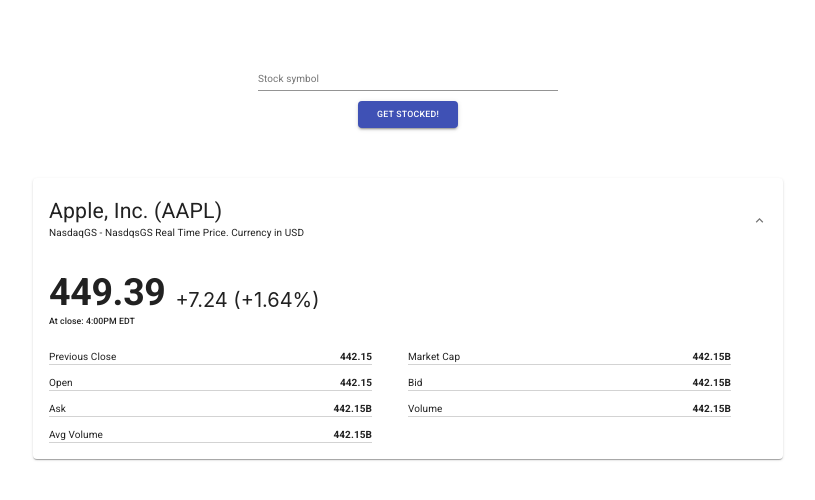
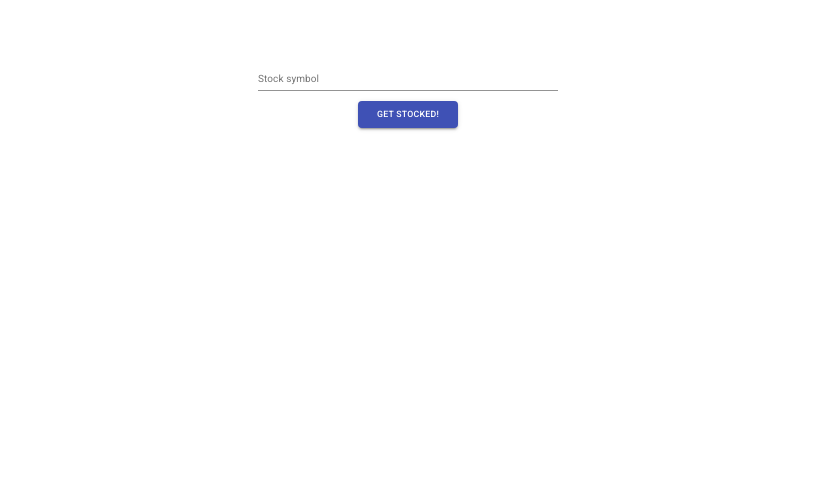
Before and after one commit to berlink2/finantier-test-fe, a React (Create React App) app: page / in a window 1280 px wide. Shown: the top 500 px of the page, without its empty margins (232-1047 px from the left). Built offline with nearby package versions, Linux system fonts and the light colour scheme.

Commit message:
integrated api into ui

```diff
--- a/src/App.js
+++ b/src/App.js
@@ -8,8 +8,7 @@
   AccordionDetails,
 } from '@material-ui/core';
 import { getStock } from './api/getStock';
-import Typography from '@material-ui/core/Typography';
-import ExpandMoreIcon from '@material-ui/icons/ExpandMore';
+import CircularProgress from '@material-ui/core/CircularProgress';
 import StockInfo from './Components/StockInfo';
 const AppContainer = styled.div`
   display: flex;
@@ -37,11 +36,21 @@
 
 function App() {
   const [symbol, setSymbol] = useState('');
-
+  const [stock, setStock] = useState(null);
+  const [loading, setLoading] = useState(false);
+  const [error, setError] = useState(null);
   const handleSubmit = async (e) => {
     e.preventDefault();
-    const data = await getStock(symbol);
-    console.log(data);
+    setError(() => null);
+    setLoading(() => true);
+    try {
+      const data = await getStock(symbol);
+      setStock(() => data);
+    } catch (error) {
+      setError(() => error);
+    } finally {
+      setLoading(() => false);
+    }
   };
 
   return (
@@ -54,6 +63,8 @@
             className='search-form__input'
             fullWidth
             label='Stock symbol'
+            error={error ? true : false}
+            helperText={error ? 'Symbol not found' : ''}
           />
           <Button
             type='submit'
@@ -65,7 +76,11 @@
           </Button>
         </form>
       </SymbolInputContainer>
-      <StockInfo />
+      {loading ? (
+        <CircularProgress style={{ marginTop: '10rem' }} size='5rem' />
+      ) : stock ? (
+        <StockInfo stock={stock} />
+      ) : null}
     </AppContainer>
   );
 }
--- a/src/Components/StockInfo.js
+++ b/src/Components/StockInfo.js
@@ -1,5 +1,6 @@
 import React, { useState } from 'react';
 import styled from 'styled-components';
+import { formatCash } from '../utils/formatCash';
 import {
   Accordion,
   AccordionSummary,
@@ -32,6 +33,14 @@
       margin-left: 1rem;
       margin-top: 1.5rem;
       font-size: 2rem;
+
+      &--positive {
+        color: green;
+      }
+
+      &--negative {
+        color: red;
+      }
     }
   }
 `;
@@ -53,16 +62,19 @@
   }
 `;
 
-const StockInfo = () => {
+const StockInfo = ({ stock }) => {
   const [open, setOpen] = useState(true);
+  console.log(stock);
   return (
     <StockInfoContainer>
       <Accordion onChange={() => setOpen(!open)} expanded={open}>
         <AccordionSummary expandIcon={<ExpandMoreIcon />}>
           <CompanyNameContainer>
-            <Typography variant='h4'>Apple, Inc. (AAPL)</Typography>
+            <Typography variant='h4'>
+              {stock.companyName} ({stock.symbol})
+            </Typography>
             <Typography variant='subtitle1'>
-              NasdaqGS - NasdqsGS Real Time Price. Currency in USD
+              {stock.primaryExchange} - {stock.latestSource}. Currency in USD
             </Typography>
           </CompanyNameContainer>
         </AccordionSummary>
@@ -70,52 +82,85 @@
           <StockPriceContainer>
             <div className='price'>
               <Typography variant='h2'>
-                <strong>449.39</strong>
+                <strong>{stock.latestPrice}</strong>
               </Typography>
-              <span className='price__percent'>+7.24 (+1.64%)</span>
+              <span
+                className={`price__percent ${
+                  stock.change > 0 && stock.change !== 0
+                    ? 'price__percent--positive'
+                    : 'price__percent--negative'
+                }`}
+              >
+                {stock.change > 0 ? '+' : '-'} {stock.change} (
+                {stock.changePercent * 100}%)
+              </span>
             </div>
-            <Typography variant='subtitle2'>At close: 4:00PM EDT</Typography>
+            <Typography variant='subtitle2'>
+              At close:{' '}
+              {stock.closeTime
+                ? new Date(stock.closeTime).toLocaleString('en-US', {
+                    weekday: 'long',
+                    year: 'numeric',
+                    month: 'long',
+                    day: 'numeric',
+                    hour: 'numeric',
+                    hour12: true,
+                    timeZone: 'America/New_York',
+                    timeZoneName: 'short',
+                  })
+                : 'N/A'}
+            </Typography>
             <StockDetailsContainer>
               <div className='summary-item'>
                 <Typography variant='body1'>Previous Close</Typography>
                 <Typography variant='body1'>
-                  <strong>442.15</strong>
+                  <strong>
+                    {stock.previousClose ? stock.previousClose : 'N/A'}
+                  </strong>
                 </Typography>
               </div>
               <div className='summary-item'>
                 <Typography variant='body1'>Market Cap</Typography>
                 <Typography variant='body1'>
-                  <strong>442.15B</strong>
+                  <strong>{formatCash(stock.marketCap)}</strong>
                 </Typography>
               </div>
               <div className='summary-item'>
                 <Typography variant='body1'>Open</Typography>
                 <Typography variant='body1'>
-                  <strong>442.15</strong>
+                  <strong>{stock.open ? stock.open : 'N/A'}</strong>
                 </Typography>
               </div>
               <div className='summary-item'>
                 <Typography variant='body1'>Bid</Typography>
                 <Typography variant='body1'>
-                  <strong>442.15B</strong>
+                  <strong>
+                    {stock.iexBidPrice
+                      ? `${stock.iexBidPrice} x ${stock.iexBidSize}`
+                      : 'N/A'}
+                  </strong>
                 </Typography>
               </div>
               <div className='summary-item'>
                 <Typography variant='body1'>Ask</Typography>
                 <Typography variant='body1'>
-                  <strong>442.15B</strong>
+                  <strong>
+                    {stock.iexAskPrice
+                      ? `${stock.iexAskPrice} x ${stock.iexAskPrice}`
+                      : 'N/A'}
+                  </strong>
                 </Typography>
               </div>
               <div className='summary-item'>
                 <Typography variant='body1'>Volume</Typography>
                 <Typography variant='body1'>
-                  <strong>442.15B</strong>
+                  <strong>{stock.volume.toLocaleString()}</strong>
                 </Typography>
               </div>
               <div className='summary-item'>
                 <Typography variant='body1'>Avg Volume</Typography>
                 <Typography variant='body1'>
-                  <strong>442.15B</strong>
+                  <strong>{stock.avgTotalVolume.toLocaleString()}</strong>
                 </Typography>
               </div>
             </StockDetailsContainer>
--- a/src/api/getStock.js
+++ b/src/api/getStock.js
@@ -1,9 +1,10 @@
 import axios from 'axios';
 
-export const getStock = async (symbol) =>{
-    const lowercasedSymbol = symbol.toLowerCase();
+export const getStock = async (symbol) => {
+  const lowercasedSymbol = symbol.toLowerCase().trim();
 
-    const  { data } = await axios.get(`https://cloud.iexapis.com/stable/stock/${lowercasedSymbol}/quote?token=${process.env.REACT_APP_IEX_API_TOKEN}`);
-    return data;
-
-}
+  const { data } = await axios.get(
+    `https://cloud.iexapis.com/stable/stock/${lowercasedSymbol}/quote?token=${process.env.REACT_APP_IEX_API_TOKEN}`
+  );
+  return data;
+};
--- /dev/null
+++ b/src/utils/formatCash.js
@@ -0,0 +1,5 @@
+export const formatCash = (n) => {
+  if (n < 1e3) return n;
+  if (n >= 1e9 && n < 1e12) return +(n / 1e9).toFixed(1) + 'B';
+  if (n >= 1e12) return +(n / 1e12).toFixed(1) + 'T';
+};
```
Also changed, not shown: src/api/getCompany.js (+6 -4 lines).
